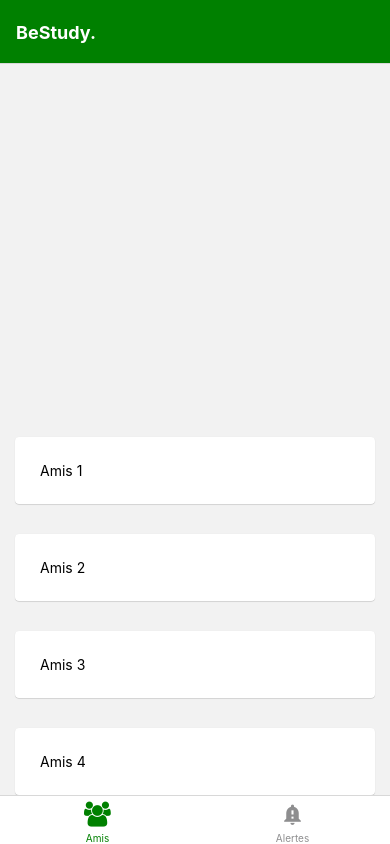
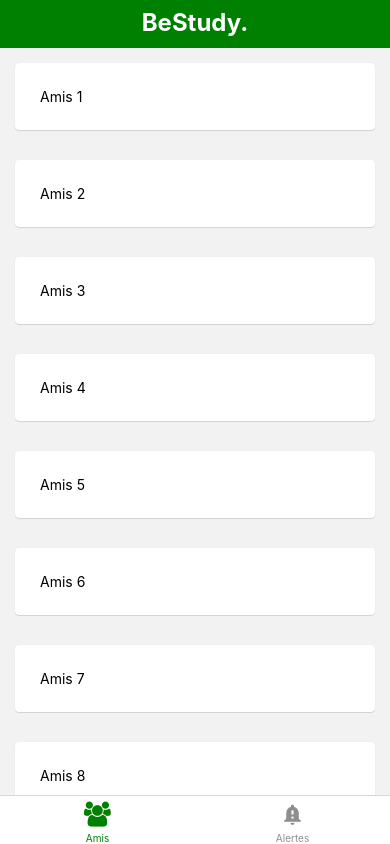
Before and after one commit to BeStudying/App, a React Native app: screen /Amis in a window 390 px wide. Built offline with nearby package versions, Linux system fonts and the light colour scheme.

Commit message:
Fix Header

```diff
--- a/components/Header.js
+++ b/components/Header.js
@@ -1,17 +1,28 @@
 import React from 'react';
-import { NavigationContainer } from '@react-navigation/native';
-import { createNativeStackNavigator } from '@react-navigation/native-stack';
-import { View, Text, SafeAreaView } from 'react-native';
-
-const Stack = createNativeStackNavigator();
-
-function HomeScreen() {
-    return;
-}
+import { View, Text, StyleSheet } from 'react-native';
 
 export default function Header() {
     return (
-        <NavigationContainer>
+        <View>
+            <Text style={styles.header}>BeStudy.</Text>
+        </View>
+    );
+  }
+
+const styles = StyleSheet.create({
+    header: {
+        color: 'white',
+        textAlign: 'center',
+        backgroundColor: 'green',
+        paddingTop: '2%',
+        paddingBottom: '3%',
+        fontWeight: 'bold',
+        fontSize: '150%'
+    }
+})
+
+/*
+<NavigationContainer>
             <Stack.Navigator>
                 <Stack.Screen
                     name="Header"
@@ -29,5 +40,4 @@
                 />
             </Stack.Navigator>
         </NavigationContainer>
-    );
-  }
+*/
```
